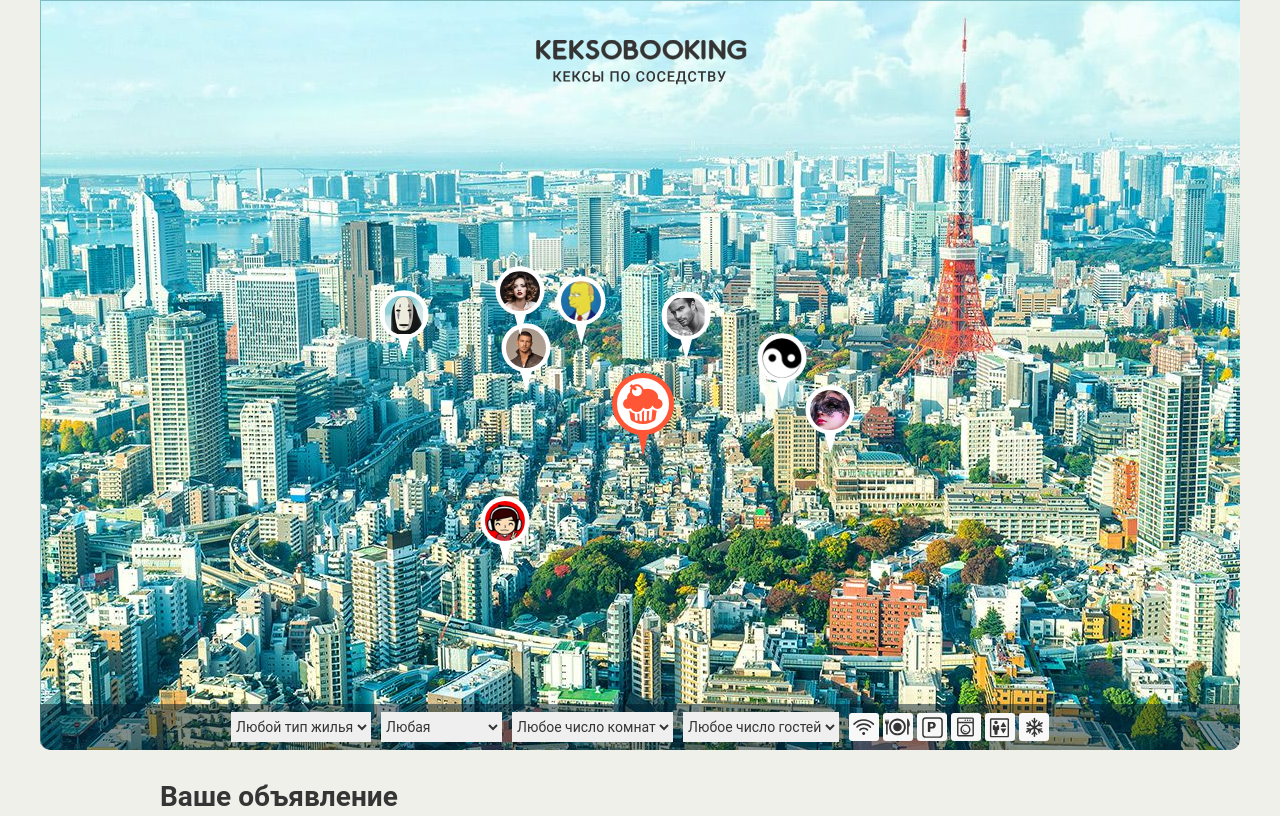
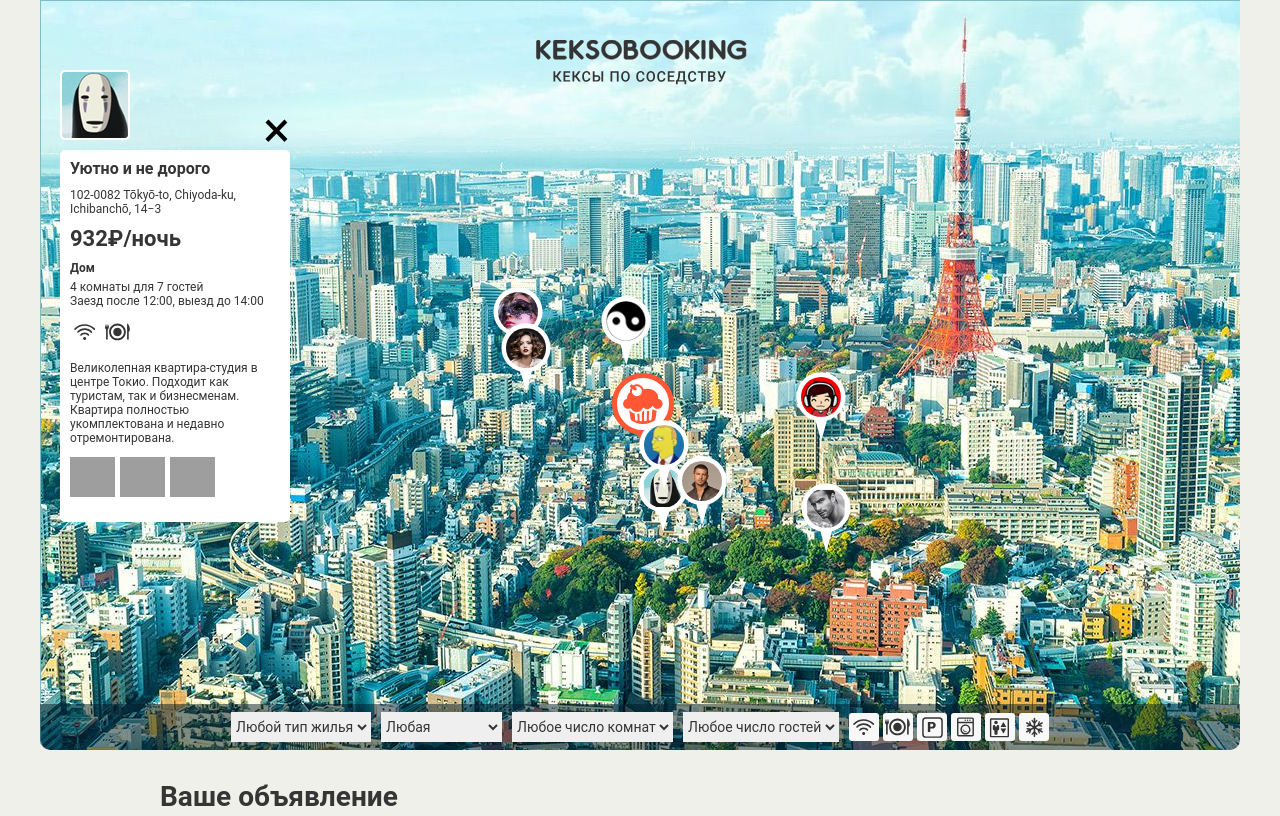
Before and after one commit to codeinsack/keksobooking, a website built with webpack: page src/index.html in a window 1280 px wide. Shown: the top 816 px of the page. Built offline with nearby package versions, Linux system fonts and the light colour scheme; grey boxes are pictures that could not be loaded.

Commit message:
feat: add card

```diff
--- a/src/index.html
+++ b/src/index.html
@@ -16,7 +16,7 @@
     </div>
 
     <!-- Карта объявлений -->
-    <section class="map">
+    <section class="map map--faded">
 
       <!-- Метки объявлений -->
       <div class="map__pins">
--- a/src/js/data.js
+++ b/src/js/data.js
@@ -11,14 +11,24 @@ var AVATARS = [
   'img/avatars/user08.png',
 ];
 var TITLES = [
-  'title1',
-  'title2',
-  'title3',
-  'title4',
-  'title5',
-  'title6',
-  'title7',
-  'title8',
+  'Уютно и не дорого',
+  'Первоклассное место',
+  'Здесь чисто и аккуратно',
+  'Арт-пространство',
+  'Вы останитесь довольны',
+  'Без тараканов',
+  'Новый ремонт',
+  'Тихие соседи',
+];
+var ADDRESSES = [
+  '102-0082 Tōkyō-to, Chiyoda-ku, Ichibanchō, 14−3',
+  '102-0082 Tōkyō-to, Shinagava-ku, Ichibanchō, 24−1',
+  '102-0082 Tōkyō-to, Hamarikyu-ku, Ichibanchō, 33',
+  '102-0082 Tōkyō-to, Shibuya-ku, Ichibanchō, 14−2',
+  '102-0082 Tōkyō-to, Chiyoda-ku, Ichibanchō, 14−1',
+  '102-0082 Tōkyō-to, Chiyoda-ku, Ichibanchō, 12',
+  '102-0082 Tōkyō-to, Shinagava-ku, Ichibanchō, 14−3',
+  '102-0082 Tōkyō-to, Hamarikyu-ku, Ichibanchō, 14−3',
 ];
 var TYPES = [
   'palace',
@@ -36,14 +46,14 @@ var FEATURES = [
   'conditioner',
 ];
 var DESCRIPTIONS = [
-  'description1',
-  'description2',
-  'description3',
-  'description4',
-  'description5',
-  'description6',
-  'description7',
-  'description8',
+  'Великолепная квартира-студия в центре Токио. Подходит как туристам, так и бизнесменам. Квартира полностью укомплектована и недавно отремонтирована.',
+  'Великолепная квартира-студия в центре Токио. Подходит как туристам, так и бизнесменам. Квартира полностью укомплектована и недавно отремонтирована.',
+  'Великолепная квартира-студия в центре Токио. Подходит как туристам, так и бизнесменам. Квартира полностью укомплектована и недавно отремонтирована.',
+  'Великолепная квартира-студия в центре Токио. Подходит как туристам, так и бизнесменам. Квартира полностью укомплектована и недавно отремонтирована.',
+  'Великолепная квартира-студия в центре Токио. Подходит как туристам, так и бизнесменам. Квартира полностью укомплектована и недавно отремонтирована.',
+  'Великолепная квартира-студия в центре Токио. Подходит как туристам, так и бизнесменам. Квартира полностью укомплектована и недавно отремонтирована.',
+  'Великолепная квартира-студия в центре Токио. Подходит как туристам, так и бизнесменам. Квартира полностью укомплектована и недавно отремонтирована.',
+  'Великолепная квартира-студия в центре Токио. Подходит как туристам, так и бизнесменам. Квартира полностью укомплектована и недавно отремонтирована.',
 ];
 var PHOTOS = [
   'http://o0.github.io/assets/images/tokyo/hotel1.jpg',
@@ -54,6 +64,7 @@ var PHOTOS = [
 module.exports = {
   avatars: AVATARS,
   titles: TITLES,
+  addresses: ADDRESSES,
   types: TYPES,
   times: TIMES,
   features: FEATURES,
--- a/src/js/index.js
+++ b/src/js/index.js
@@ -2,8 +2,83 @@
 
 var utils = require('./utils');
 
+var $map = document.querySelector('.map');
 var $mapPins = document.querySelector('.map__pins');
 var $pinTemplate = document.querySelector('#pin');
+var $cardTemplate = document.querySelector('#card');
+
+$map.classList.remove('map--faded');
 
 var announcements = utils.generateObjects();
 utils.fillMapWithPins(announcements, $pinTemplate, $mapPins);
+
+
+var cardTemplateClone = document.importNode($cardTemplate.content, true);
+// Title
+cardTemplateClone.querySelector('.popup__title').textContent = announcements[0].offer.title;
+// Address
+cardTemplateClone.querySelector('.popup__text--address').textContent = announcements[0].offer.address;
+// Price
+var price = cardTemplateClone.querySelector('.popup__text--price').innerText;
+var updatedPrice = price.replace(/\d+/, announcements[0].offer.price);
+cardTemplateClone.querySelector('.popup__text--price').innerText = updatedPrice;
+// Type
+var type = announcements[0].offer.type;
+var modifiedType = '';
+switch (type) {
+  case 'flat':
+    modifiedType = 'Квартира';
+    break;
+  case 'bungalo':
+    modifiedType = 'Бунгало';
+    break;
+  case 'house':
+    modifiedType = 'Дом';
+    break;
+  case 'palace':
+    modifiedType = 'Дворец';
+    break;
+}
+cardTemplateClone.querySelector('.popup__type').innerText = modifiedType;
+// Guests and rooms
+var roomsCount = announcements[0].offer.rooms;
+var guestsCount = announcements[0].offer.guests;
+var roomsText = roomsCount === 1 ? ' комната' : ' комнаты ';
+var guestsText = guestsCount === 1 ? ' гостя' : ' гостей';
+var capacityText = roomsCount + roomsText + ' для ' + guestsCount + guestsText;
+cardTemplateClone.querySelector('.popup__text--capacity').innerText = capacityText;
+// Checkin and checkout
+var timeText = cardTemplateClone.querySelector('.popup__text--time').innerText;
+var times = timeText.split(',');
+var updatedCheckinText = times[0].replace(/\d\d:\d\d/, announcements[0].offer.checkin);
+var updatedCheckoutText = times[1].replace(/\d\d:\d\d/, announcements[0].offer.checkout);
+var updatedTimeText = updatedCheckinText + ',' + updatedCheckoutText;
+cardTemplateClone.querySelector('.popup__text--time').innerText = updatedTimeText;
+// Features
+var $featuresList = cardTemplateClone.querySelector('.popup__features');
+var $features = $featuresList.querySelectorAll('li');
+$features.forEach(function (item) {
+  var $feature = item.classList[1];
+  var feature = /\w+$/.exec($feature)[0];
+  if (announcements[0].offer.features.indexOf(feature) === -1) {
+    item.remove();
+  }
+});
+// Description
+cardTemplateClone.querySelector('.popup__description').innerText = announcements[0].offer.description;
+// Photos
+var $photos = cardTemplateClone.querySelector('.popup__photos');
+$photos.innerHTML = '';
+announcements[0].offer.photos.forEach(function (photoUrl) {
+  var $photo = document.createElement('img');
+  $photo.classList.add('popup__photo');
+  $photo.src = photoUrl;
+  $photo.width = 45;
+  $photo.height = 40;
+  $photo.alt = 'Фотография жилья';
+  $photos.appendChild($photo);
+});
+// Avatar
+cardTemplateClone.querySelector('.popup__avatar').src = announcements[0].author.avatar;
+
+document.querySelector('.map__filters-container').before(cardTemplateClone);
--- a/src/js/utils.js
+++ b/src/js/utils.js
@@ -5,13 +5,13 @@ var data = require('./data');
 function fillMapWithPins(announcements, $pinTemplate, $mapPins) {
   var $fragment = document.createDocumentFragment();
   announcements.forEach(function (announcement) {
-    var $pin = document.importNode($pinTemplate.content, true);
-    var $btn = $pin.firstElementChild;
+    var $pinClone = document.importNode($pinTemplate.content, true);
+    var $btn = $pinClone.firstElementChild;
     $btn.style.left = announcement.location.x + 'px';
     $btn.style.top = announcement.location.y + 'px';
     $btn.firstElementChild.src = announcement.author.avatar;
     $btn.firstElementChild.alt = announcement.offer.title;
-    $fragment.appendChild($pin);
+    $fragment.appendChild($pinClone);
   });
   $mapPins.appendChild($fragment);
 }
@@ -30,16 +30,14 @@ function generateObjects() {
   var announcements = [];
 
   for (var i = 0; i < data.titles.length; i++) {
-    var addressX = getRandomNumber(MIN_COORD_X, MAX_COORD_X);
-    var addressY = getRandomNumber(MIN_COORD_Y, MAX_COORD_Y);
     var price = getRandomNumber(MIN_PRICE, MAX_PRICE);
     var indexType = getRandomNumber(0, data.types.length - 1);
     var totalRooms = getRandomNumber(MIN_ROOMS_COUNT, MAX_ROOMS_COUNT);
     var totalGuests = getRandomNumber(MIN_GUESTS_COUNT, MAX_GUESTS_COUNT);
     var indexCheckin = getRandomNumber(0, data.times.length - 1);
     var indexCheckout = getRandomNumber(0, data.times.length - 1);
-    var indexFeatures = getRandomNumber(0, data.features.length - 1);
-    var indexPhotos = getRandomNumber(0, data.photos.length - 1);
+    var featuresCount = getRandomNumber(1, data.features.length);
+    var photosCount = getRandomNumber(1, data.features.length);
     var locationX = getRandomNumber(MIN_COORD_X, MAX_COORD_X);
     var locationY = getRandomNumber(MIN_COORD_Y, MAX_COORD_Y);
 
@@ -49,16 +47,16 @@ function generateObjects() {
       },
       offer: {
         title: data.titles[i],
-        address: addressX + ', ' + addressY,
+        address: data.addresses[i],
         price: price,
         type: data.types[indexType],
         rooms: totalRooms,
         guests: totalGuests,
         checkin: data.times[indexCheckin],
         checkout: data.times[indexCheckout],
-        features: data.features[indexFeatures],
+        features: data.features.slice(0, featuresCount),
         description: data.descriptions[i],
-        photos: data.photos[indexPhotos],
+        photos: data.photos.slice(0, photosCount),
       },
       location: {
         x: locationX,
```
